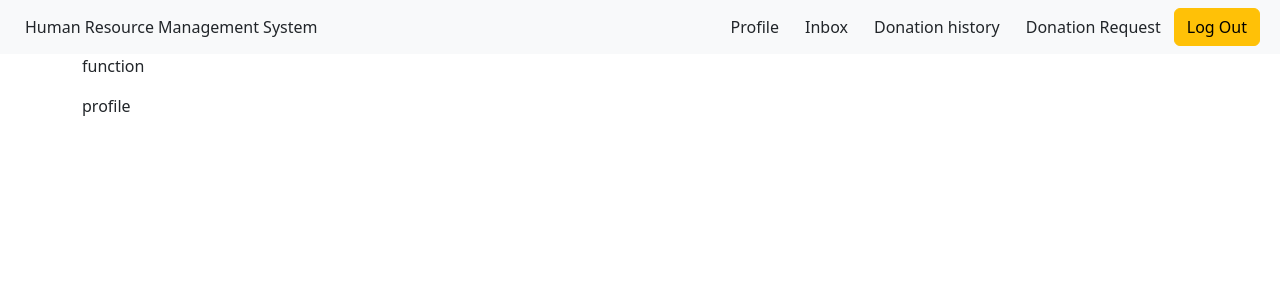
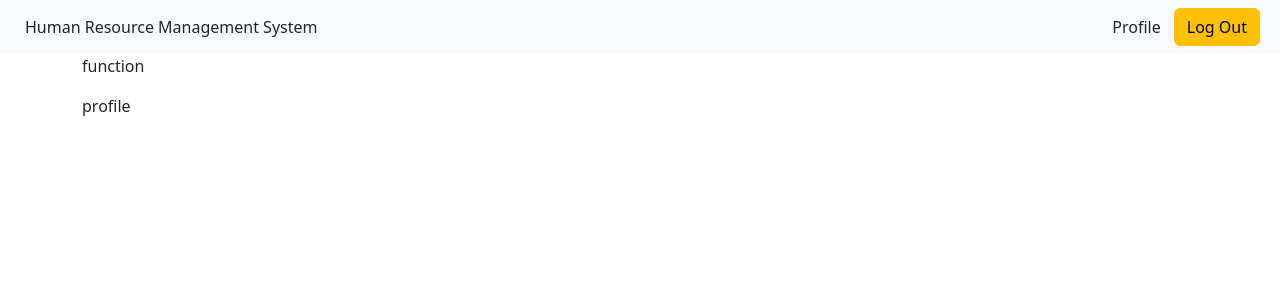
Before and after one commit to shuvo-99/470-project, a PHP site: page /employee.php in a window 1280 px wide. Shown: the top 300 px of the page. Run offline with PHP 8.4, Linux system fonts and the light colour scheme.

Commit message:
Add files via upload

```diff
--- a/employee.php
+++ b/employee.php
@@ -47,7 +47,7 @@
             <li class="nav-item nav-text">
               <a href="employee.php" class="btn" role="button">Profile</a>
             </li>
-            <li class="nav-item nav-text">
+            <!-- <li class="nav-item nav-text">
               <a href="inbox.php" class="btn" role="button">Inbox</a>
             </li>
             <li class="nav-item nav-text">
@@ -59,7 +59,7 @@
               <a href="view_request.php" class="btn" role="button"
                 >Donation Request</a
               >
-            </li>
+            </li> -->
             <li class="nav-item">
               <a href="logout.php" class="btn btn-warning" role="button"
                 >Log Out</a
```
